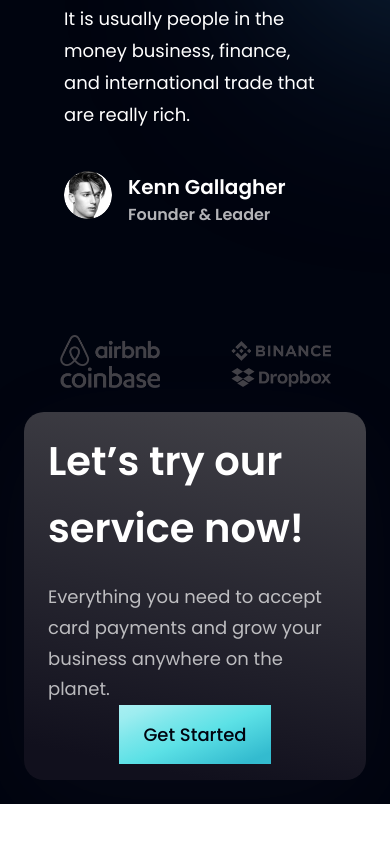
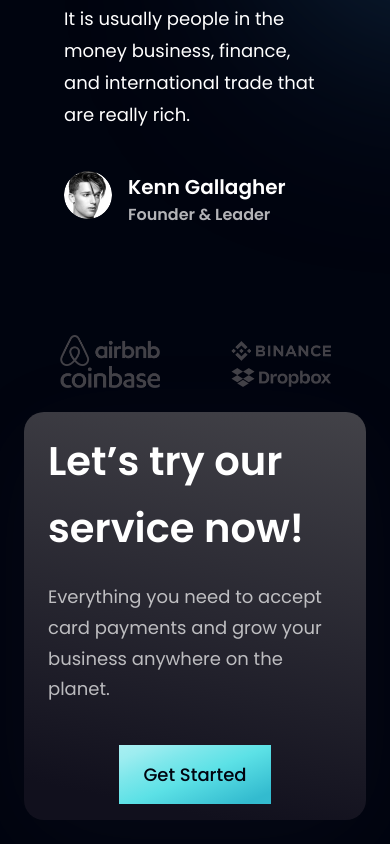
Before and after one commit to Saber1Y/Hoo-Bank, a React (Vite) app: page / in a window 390 px wide. Shown: the part 5571-6415 px from the top of the page. Before the commit the page ends 6375 px from the top, so only its background shows below. Built offline with nearby package versions, Linux system fonts and the light colour scheme.

Commit message:
UPDATE & CREATE: FOOTER COMP

```diff
--- a/src/components/CTA.jsx
+++ b/src/components/CTA.jsx
@@ -12,7 +12,7 @@ const CTA = () =>  (
           your business anywhere on the planet.</p>
       </div>
 
-        <div>
+        <div className={`${styles.flexCenter} sm:ml-10 ml-0 sm:mt-0 mt-10`}>
           <Button />
         </div>
     </section>
--- a/src/components/Footer.jsx
+++ b/src/components/Footer.jsx
@@ -1,11 +1,12 @@
 import React from 'react'
+import styles from '../style'
+import { logo } from '../assets'
+import { footerLinks, socialMedia } from '../constants'
 
-const Footer = () => {
-  return (
-    <div>
+const Footer = () =>(
+    <section>
 
-    </div>
+    </section>
   )
-}
 
 export default Footer
```
